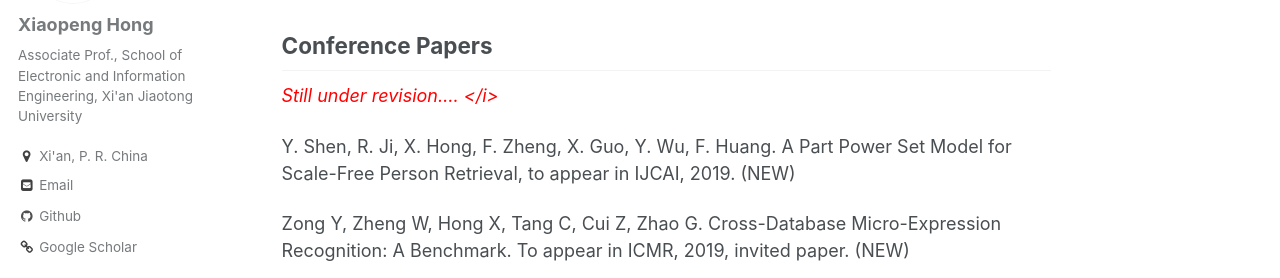
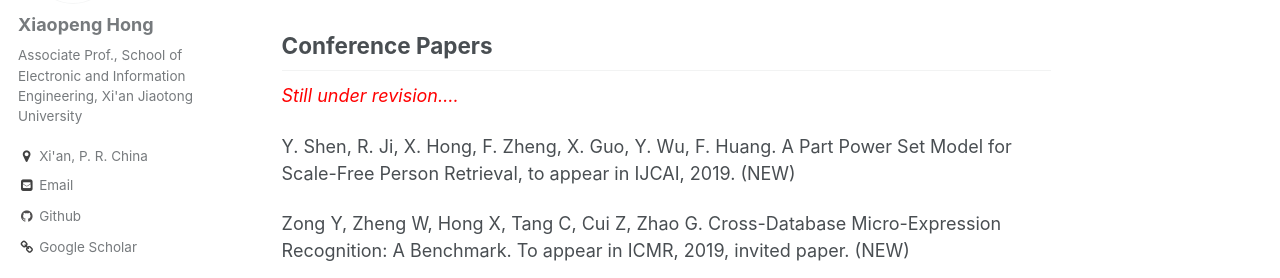
Before and after one commit to xiaopenghong/xiaopenghong.github.io, a Jekyll site: the page built from _pages/publications.md, in a window 1280 px wide and 900 px high, scrolled down 2034 px. Shown: the part 175-453 px from the top of the window. Built offline with Jekyll 4.4.1, drawn with Linux system fonts in a browser that asks for light colours; part of the change alters nothing that is shown.

Commit message:
Update publications.md

```diff
--- a/_pages/publications.md
+++ b/_pages/publications.md
@@ -56,7 +56,7 @@ Xiaopeng Hong, Hong Chang, Shiguang Shan, Bineng Zhong, Xilin Chen, and Wen Gao.
 
 ## Conference Papers
 
-<i><span style="color:red"> Still under revision.... </i> <br>
+<i><span style="color:red"> Still under revision....</span> </i> <br>
 
 Y. Shen, R. Ji, X. Hong, F. Zheng, X. Guo, Y. Wu, F. Huang. A Part Power Set Model for Scale-Free Person Retrieval, to appear in IJCAI, 2019. (NEW)
 
```
